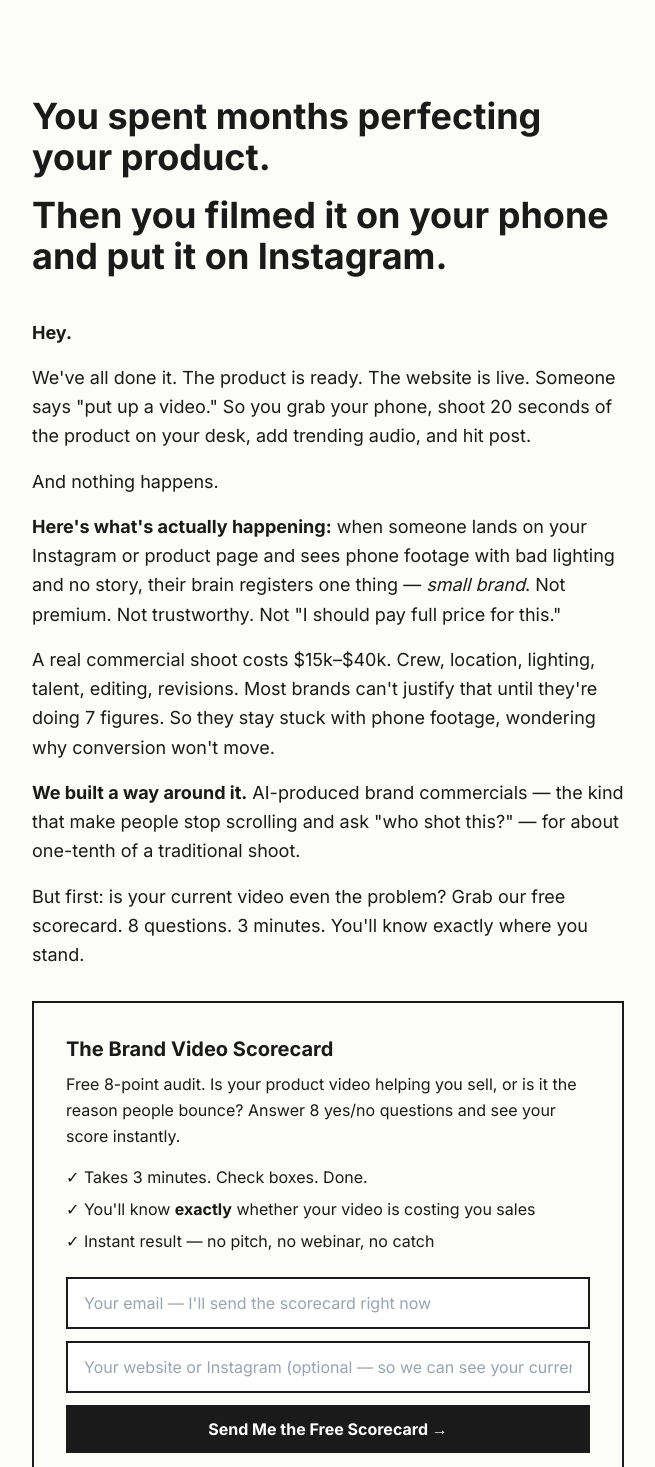
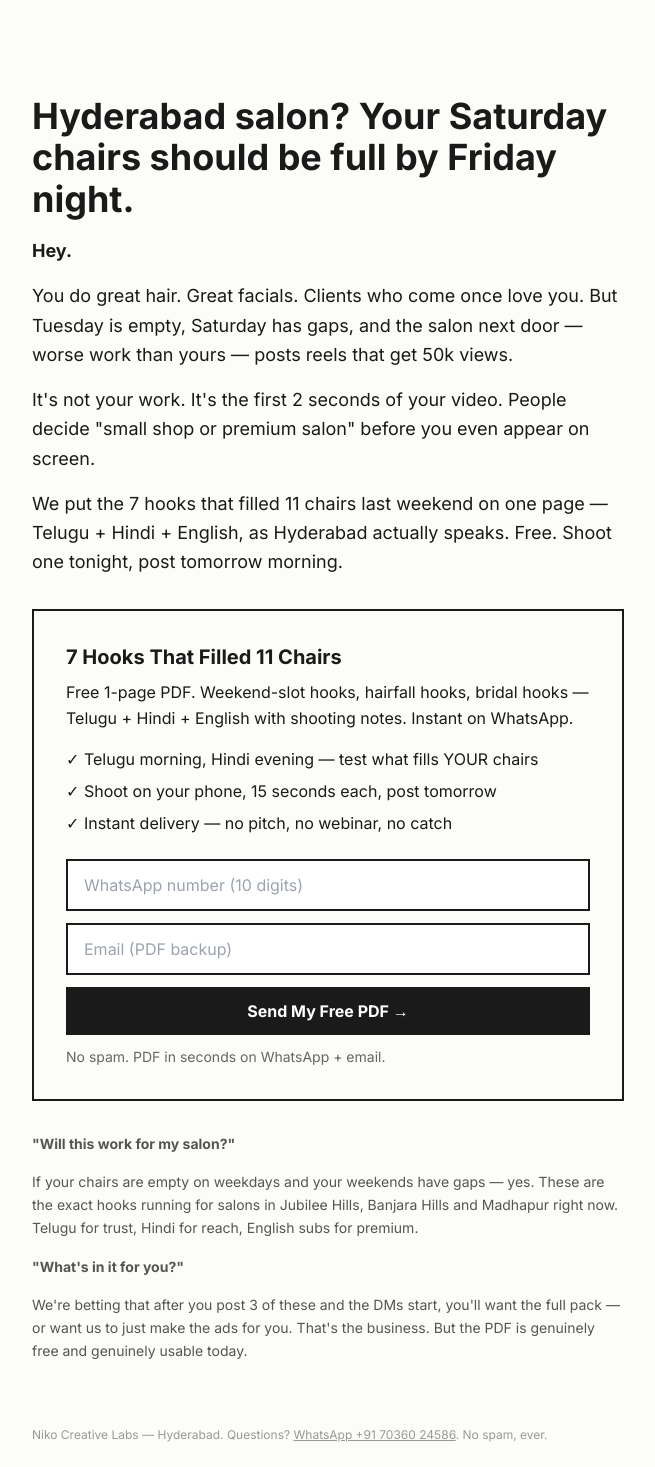
Before and after one commit to Premraj123456/nikocreativelabs, a Next.js app: page /funnel in a window 1280 px wide. Shown: the top 1467 px of the page, without its empty margins (312-967 px from the left). Built offline with nearby package versions, Linux system fonts and the light colour scheme.

Commit message:
Salon funnel: 7-hooks magnet, Rs149 pack, WhatsApp wiring

```diff
--- a/src/app/api/lead/route.ts
+++ b/src/app/api/lead/route.ts
@@ -8,6 +8,7 @@ export async function POST(req: Request) {
   try {
     const formData = await req.formData();
     const email = formData.get("email")?.toString();
+    const phone = formData.get("phone")?.toString();
     const website = formData.get("website")?.toString();
 
     if (!email) {
@@ -17,8 +18,9 @@ export async function POST(req: Request) {
     // Log the lead
     const lead = {
       email,
+      phone: phone || "",
       website: website || "",
-      source: "squeeze_page",
+      source: "salon_squeeze_page",
       timestamp: new Date().toISOString(),
     };
 
@@ -36,7 +38,7 @@ export async function POST(req: Request) {
       console.log("[LEAD-FILE-SKIPPED]", (e as Error).message);
     }
 
-    console.log(`[LEAD] ${email}${website ? ` | ${website}` : ""}`);
+    console.log(`[LEAD] ${email}${phone ? ` | ${phone}` : ""}${website ? ` | ${website}` : ""}`);
 
     // Email the lead so it lands in the inbox (server filesystem is ephemeral)
     const apiKey = process.env.RESEND_API_KEY;
@@ -48,8 +50,8 @@ export async function POST(req: Request) {
           from: "Niko Labs <hello@nikocreativelabs.com>",
           to: ["hello@nikocreativelabs.com"],
           replyTo: email,
-          subject: `New scorecard lead — ${email}`,
-          text: `New scorecard lead — Niko Creative Labs\n\nEmail: ${email}\nWebsite/IG: ${website || "-"}\nSource: squeeze_page\nTime: ${lead.timestamp}\n\nReply to: ${email}`,
+          subject: `New salon lead — ${email}${phone ? ` / ${phone}` : ""}`,
+          text: `New salon lead — Niko Creative Labs\n\nEmail: ${email}\nWhatsApp: ${phone || "-"}\nWebsite/IG: ${website || "-"}\nSource: salon_squeeze_page\nTime: ${lead.timestamp}\n\nReply to: ${email}`,
         });
         console.log(`[LEAD-EMAILED] ${email}`);
       } catch (e) {
@@ -58,7 +60,7 @@ export async function POST(req: Request) {
     }
 
     // Redirect to thank-you page
-    return NextResponse.redirect(new URL("/thanks", req.url), 303);
+    return NextResponse.redirect(new URL("/funnel/thanks", req.url), 303);
   } catch (err) {
     console.error("Lead capture error:", err);
     return NextResponse.json({ error: "Something went wrong" }, { status: 500 });
--- a/src/app/funnel/offer/page.tsx
+++ b/src/app/funnel/offer/page.tsx
@@ -73,7 +73,7 @@ export default function BrandCommercial() {
           >
             Get Custom Quote — Call +91 70360 24586 →
           </a>
-          <p className="text-sm text-[#999] mt-3 text-center">Not sure? Start with a Rs 4,999 concept — see your product as a commercial in 48 hours. <a href="/#contact" className="underline">Get concept →</a></p>
+          <p className="text-sm text-[#999] mt-3 text-center">Not sure? Start with the Rs 149 Scroll-Starter Pack — 40 hooks + scripts today. <a href="https://checkout.dodopayments.com/buy/pdt_0No9OjEaOMNJun6fxCNKx" target="_blank" rel="noopener noreferrer" className="underline">Get pack →</a> Or we&apos;ll do one reel for you, Rs 999 in 48hrs.</p>
         </div>
 
         <h3 className="text-xl font-bold mb-4">What changes after you get these videos</h3>
@@ -97,7 +97,7 @@ export default function BrandCommercial() {
           Real client work (Glam Factor salon sale ad) + concepts across categories. See more at <a href="https://instagram.com/nikocreativelabs" className="underline">@nikocreativelabs</a>.
         </p>
         <p className="text-base leading-relaxed mb-4">
-          <strong>Want to see your product first?</strong> That&apos;s what the $79 Spec is for. We&apos;ll make a 15-second spec of YOUR product before you commit to the full package. If you love it, we roll into the full package. If not, keep the spec — we&apos;ll refund you.
+          <strong>Want to see your salon first?</strong> That&apos;s what the Rs 999 reel is for. Send phone footage — we&apos;ll send back a finished scroll-stopper in 48 hours. If you love it, we roll into the full package. Starter Rs 14,999 credits toward the Rs 49k flagship within 14 days.
         </p>
 
         <div className="border-2 border-[#1A1A1A] p-5 mb-8">
@@ -118,16 +118,17 @@ export default function BrandCommercial() {
           <p className="text-base leading-relaxed mb-4">
             <strong>Here&apos;s what to do:</strong>
           </p>
-          <p className="text-base leading-relaxed mb-2">1. Grab the $79 Spec — we&apos;ll make a 15-second commercial of your product.</p>
+          <p className="text-base leading-relaxed mb-2">1. Grab the Rs 149 pack — or the Rs 999 done-for-you reel.</p>
           <p className="text-base leading-relaxed mb-2">2. If you love it, we&apos;ll talk about the full package and lock in your slot.</p>
           <p className="text-base leading-relaxed mb-4">3. If not, take your money back. No questions.</p>
 
           <a
-            href="/#contact"
+            href="https://checkout.dodopayments.com/buy/pdt_0No9OjEaOMNJun6fxCNKx"
             target="_blank"
+            rel="noopener noreferrer"
             className="block w-full text-center py-3 bg-[#1A1A1A] text-white font-bold text-base hover:bg-[#333] transition-colors"
           >
-            Start with Rs 4,999 concept →
+            Start with Rs 149 pack →
           </a>
         </div>
 
--- a/src/app/funnel/page.tsx
+++ b/src/app/funnel/page.tsx
@@ -1,53 +1,40 @@
 import type { Metadata } from "next";
 
 export const metadata: Metadata = {
-  title: "Get Your Free Brand Video Scorecard — Funnel Than Phone Footage — Niko Creative Labs",
-  description: "A real commercial costs $15k+. We make AI-produced brand commercials for a fraction. See the difference. Free scorecard.",
+  title: "Hyderabad Salon? Fill This Weekend's Chairs — Free 7 Hooks PDF — Niko Creative Labs",
+  description: "Free 1-page PDF: 7 hooks (Telugu + Hindi + English) that filled 11 chairs last weekend. Shoot tonight, post tomorrow.",
 };
 
-export default function Home() {
+export default function SalonFunnel() {
   return (
     <main className="min-h-screen bg-[#FCFCF9] text-[#1A1A1A] font-sans">
       <div className="max-w-[640px] mx-auto px-6 py-16 md:py-24">
 
         <h1 className="text-[1.75rem] md:text-[2.25rem] leading-[1.15] font-bold mb-4">
-          You spent months perfecting your product.
+          Hyderabad salon? Your Saturday chairs should be full by Friday night.
         </h1>
-        <h1 className="text-[1.75rem] md:text-[2.25rem] leading-[1.15] font-bold mb-10">
-          Then you filmed it on your phone and put it on Instagram.
-        </h1>
-
         <p className="text-lg leading-relaxed mb-4">
           <strong>Hey.</strong>
         </p>
         <p className="text-lg leading-relaxed mb-4">
-          We&apos;ve all done it. The product is ready. The website is live. Someone says &quot;put up a video.&quot; So you grab your phone, shoot 20 seconds of the product on your desk, add trending audio, and hit post.
+          You do great hair. Great facials. Clients who come once love you. But Tuesday is empty, Saturday has gaps, and the salon next door — worse work than yours — posts reels that get 50k views.
         </p>
         <p className="text-lg leading-relaxed mb-4">
-          And nothing happens.
-        </p>
-        <p className="text-lg leading-relaxed mb-4">
-          <strong>Here&apos;s what&apos;s actually happening:</strong> when someone lands on your Instagram or product page and sees phone footage with bad lighting and no story, their brain registers one thing — <em>small brand</em>. Not premium. Not trustworthy. Not &quot;I should pay full price for this.&quot;
-        </p>
-        <p className="text-lg leading-relaxed mb-4">
-          A real commercial shoot costs $15k–$40k. Crew, location, lighting, talent, editing, revisions. Most brands can&apos;t justify that until they&apos;re doing 7 figures. So they stay stuck with phone footage, wondering why conversion won&apos;t move.
-        </p>
-        <p className="text-lg leading-relaxed mb-4">
-          <strong>We built a way around it.</strong> AI-produced brand commercials — the kind that make people stop scrolling and ask &quot;who shot this?&quot; — for about one-tenth of a traditional shoot.
+          It&apos;s not your work. It&apos;s the first 2 seconds of your video. People decide &quot;small shop or premium salon&quot; before you even appear on screen.
         </p>
         <p className="text-lg leading-relaxed mb-8">
-          But first: is your current video even the problem? Grab our free scorecard. 8 questions. 3 minutes. You&apos;ll know exactly where you stand.
+          We put the 7 hooks that filled 11 chairs last weekend on one page — Telugu + Hindi + English, as Hyderabad actually speaks. Free. Shoot one tonight, post tomorrow morning.
         </p>
 
         <div className="border-2 border-[#1A1A1A] p-6 md:p-8 mb-8">
-          <h2 className="text-xl font-bold mb-2">The Brand Video Scorecard</h2>
+          <h2 className="text-xl font-bold mb-2">7 Hooks That Filled 11 Chairs</h2>
           <p className="text-base leading-relaxed mb-4">
-            Free 8-point audit. Is your product video helping you sell, or is it the reason people bounce? Answer 8 yes/no questions and see your score instantly.
+            Free 1-page PDF. Weekend-slot hooks, hairfall hooks, bridal hooks — Telugu + Hindi + English with shooting notes. Instant on WhatsApp.
           </p>
           <ul className="space-y-2 mb-6 text-base">
-            <li>✓ Takes 3 minutes. Check boxes. Done.</li>
-            <li>✓ You&apos;ll know <strong>exactly</strong> whether your video is costing you sales</li>
-            <li>✓ Instant result — no pitch, no webinar, no catch</li>
+            <li>✓ Telugu morning, Hindi evening — test what fills YOUR chairs</li>
+            <li>✓ Shoot on your phone, 15 seconds each, post tomorrow</li>
+            <li>✓ Instant delivery — no pitch, no webinar, no catch</li>
           </ul>
 
           <form
@@ -56,40 +43,42 @@ export default function Home() {
             className="space-y-3"
           >
             <input
-              type="email"
-              name="email"
-              placeholder="Your email — I'll send the scorecard right now"
+              type="tel"
+              name="phone"
+              placeholder="WhatsApp number (10 digits)"
               required
+              pattern="[0-9]{10}"
+              maxLength={10}
               className="w-full px-4 py-3 border-2 border-[#1A1A1A] bg-white text-base focus:outline-none focus:ring-2 focus:ring-[#1A1A1A]"
             />
             <input
-              type="url"
-              name="website"
-              placeholder="Your website or Instagram (optional — so we can see your current video)"
+              type="email"
+              name="email"
+              placeholder="Email (PDF backup)"
+              required
               className="w-full px-4 py-3 border-2 border-[#1A1A1A] bg-white text-base focus:outline-none focus:ring-2 focus:ring-[#1A1A1A]"
             />
             <button
               type="submit"
               className="w-full py-3 bg-[#1A1A1A] text-white font-bold text-base hover:bg-[#333] transition-colors"
             >
-              Send Me the Free Scorecard →
+              Send My Free PDF →
             </button>
           </form>
 
-          <p className="text-sm text-[#666] mt-3">No spam. No pitches. Just the scorecard.</p>
+          <p className="text-sm text-[#666] mt-3">No spam. PDF in seconds on WhatsApp + email.</p>
         </div>
 
         <div className="space-y-4 text-sm text-[#555] leading-relaxed">
-          <p><strong>&quot;AI-produced? Is this just cheap AI slop?&quot;</strong></p>
-          <p>Fair question. It&apos;s not. We don&apos;t type a prompt and ship whatever comes out. We use Seedance — the same engine ByteDance built — but we direct it like a real shoot. Reference images. Shot composition. Color grade. We iterate until it looks like someone spent $20k on a crew. The AI is the camera. We&apos;re the directors.</p>
-          <p>We&apos;ve done spec work across categories — skincare, watches, and short film concepts. See it at <a href="https://instagram.com/nikocreativelabs" className="underline">@nikocreativelabs</a> — go see for yourself.</p>
+          <p><strong>&quot;Will this work for my salon?&quot;</strong></p>
+          <p>If your chairs are empty on weekdays and your weekends have gaps — yes. These are the exact hooks running for salons in Jubilee Hills, Banjara Hills and Madhapur right now. Telugu for trust, Hindi for reach, English subs for premium.</p>
 
           <p><strong>&quot;What&apos;s in it for you?&quot;</strong></p>
-          <p>We&apos;re betting that after you see the scorecard — and after you compare your current video to what&apos;s possible — you&apos;ll want us to make one for your brand. That&apos;s the business. But the scorecard is genuinely free, genuinely useful, and has no pitch inside.</p>
+          <p>We&apos;re betting that after you post 3 of these and the DMs start, you&apos;ll want the full pack — or want us to just make the ads for you. That&apos;s the business. But the PDF is genuinely free and genuinely usable today.</p>
         </div>
 
         <p className="text-xs text-[#999] mt-16">
-          Niko Creative Labs — AI-produced brand commercials. Questions? <a href="tel:+917036024586" className="underline">Call +91 70360 24586</a>. No spam, ever.
+          Niko Creative Labs — Hyderabad. Questions? <a href="https://wa.me/917036024586?text=Hi%20Niko!%20I%20want%20the%207%20hooks%20PDF%20for%20my%20salon." className="underline">WhatsApp +91 70360 24586</a>. No spam, ever.
         </p>
 
       </div>
--- a/src/app/funnel/thanks/page.tsx
+++ b/src/app/funnel/thanks/page.tsx
@@ -1,77 +1,82 @@
 import type { Metadata } from "next";
 
 export const metadata: Metadata = {
-  title: "Your Scorecard Is Ready — Niko Creative Labs",
+  title: "Your 7 Hooks Are On The Way — Niko Creative Labs",
 };
 
-export default function Thanks() {
+const PACK_LINK = "https://checkout.dodopayments.com/buy/pdt_0No9OjEaOMNJun6fxCNKx";
+const WA_AUDIT =
+  "https://wa.me/917036024586?text=Hi%20Niko!%20I%20just%20grabbed%20the%207%20hooks%20PDF.%20My%20salon%20IG%20is%3A%20";
+const WA_BUMP =
+  "https://wa.me/917036024586?text=Hi%20Niko!%20I%20bought%20the%20Rs.149%20pack.%20I%20want%20the%20Rs.999%20done-for-you%20reel.%20My%20footage%20is%20ready.";
+
+export default function SalonThanks() {
   return (
     <main className="min-h-screen bg-[#FCFCF9] text-[#1A1A1A] font-sans">
       <div className="max-w-[640px] mx-auto px-6 py-16 md:py-24">
 
         <h1 className="text-[1.75rem] md:text-[2.25rem] leading-[1.15] font-bold mb-4">
-          Check your inbox.
+          Thanks — your 7 hooks are on the way.
         </h1>
-        <p className="text-lg leading-relaxed mb-2">
-          The Brand Video Scorecard is on its way. Should arrive in under a minute.
+        <p className="text-lg leading-relaxed mb-8">
+          Check WhatsApp in 2 minutes + email backup. Or{" "}
+          <a href="/funnel/salon-7-hooks.pdf" className="underline font-bold">
+            download it right now →
+          </a>
         </p>
         <p className="text-lg leading-relaxed mb-8">
-          Open it, pull up your most recent product video, and answer the 8 questions. You&apos;ll know in 3 minutes whether your video is helping or hurting.
+          Pick 1 hook tonight, shoot 15 seconds, post tomorrow morning. And there&apos;s something you should know...
         </p>
 
         <div className="border-2 border-[#1A1A1A] p-6 md:p-8 mb-8">
-          <h2 className="text-xl font-bold mb-2">And there&apos;s something you should know...</h2>
+          <h2 className="text-xl font-bold mb-2">Don&apos;t stop at 7. Get all 40.</h2>
           <p className="text-base leading-relaxed mb-4">
-            That scorecard told you <strong>whether</strong> your video is the problem. But even if you scored 8 out of 8 NOs — it doesn&apos;t show you what&apos;s <strong>possible</strong>.
-          </p>
-          <p className="text-base leading-relaxed mb-4">
-            Most founders have never seen their product treated like a real brand. Never seen it with proper lighting, composition, a story. They don&apos;t know what they&apos;re missing — so they don&apos;t know how much money they&apos;re leaving on the table.
-          </p>
-          <p className="text-base leading-relaxed mb-4">
-            <strong>We&apos;ll show you.</strong> Send us your product link and brand colors. Within 48 hours, we&apos;ll send back a 15-second AI-produced spec commercial of YOUR product. No stock footage. No templates. Your actual product, directed like a real shoot.
+            The free PDF fixes this weekend. The <strong>Scroll-Starter Pack</strong> fixes every week: 40 Telugu + Hindi hooks, 10 ready-to-shoot 15-sec scripts with captions, 10 CapCut templates, and the 7-day Telugu-AM / Hindi-PM posting plan. Shoot tonight, get DMs this week. Instant download.
           </p>
 
           <div className="bg-[#F5F5F0] p-4 mb-5">
-            <p className="text-3xl font-bold mb-1">$79</p>
-            <p className="text-sm text-[#555]">One-time. Your product, a 15-second spec commercial, in 48 hours.</p>
+            <p className="text-3xl font-bold mb-1">Rs. 149</p>
+            <p className="text-sm text-[#555]">One-time. Instant download. Closes Sunday.</p>
           </div>
 
-          <p className="text-sm leading-relaxed mb-5 text-[#555]">
-            <strong>Why $79?</strong> Two reasons. One: it&apos;s low enough you don&apos;t have to think about it. Two: it filters out people who aren&apos;t serious. At $79, you&apos;re saying &quot;I care enough to see what&apos;s possible.&quot; That&apos;s who we want to work with.
-          </p>
-
           <a
-            href="https://checkout.dodopayments.com/buy/pdt_0NmklXEsNQRf1M9VqOsFO"
+            href={PACK_LINK}
             target="_blank"
             rel="noopener noreferrer"
             className="block w-full text-center py-3 bg-[#1A1A1A] text-white font-bold text-base hover:bg-[#333] transition-colors"
           >
-            Get Your 15-Second Spec — $79 →
+            Get The Pack — Rs.149 →
           </a>
 
-          <p className="text-sm text-[#999] mt-3">
-            <strong>And if you don&apos;t like it?</strong> Keep it anyway. If the spec doesn&apos;t make you say &quot;damn, my product can look like that?&quot;, just tell us and we&apos;ll refund you. We&apos;re that confident.
+          <p className="text-sm text-[#555] mt-4">
+            <strong>Bump:</strong> bought the pack? We&apos;ll do one reel for you — send phone footage, back in 48hrs (Rs.999).{" "}
+            <a href={WA_BUMP} className="underline">Claim on WhatsApp →</a>
           </p>
+        </div>
+
+        <div className="border border-[#ccc] p-6 mb-8">
+          <p className="font-bold text-base mb-2">Want it for YOUR salon, free?</p>
+          <p className="text-sm leading-relaxed text-[#555] mb-4">
+            Get my free 30-sec voice audit — 3 hook ideas for your chairs. Send your Instagram link on WhatsApp.
+          </p>
+          <a
+            href={WA_AUDIT}
+            className="block w-full text-center py-3 border-2 border-[#1A1A1A] font-bold text-base hover:bg-[#eee] transition-colors"
+          >
+            Get Free Audit on WhatsApp →
+          </a>
         </div>
 
         <div className="space-y-3 text-sm text-[#555] leading-relaxed mb-8">
           <p><strong>What happens next:</strong></p>
-          <p>1. Scorecard arrives. Go through it on your current video.</p>
-          <p>2. If you scored 3+ NOs — grab the $79 Spec above. See your product like you&apos;ve never seen it.</p>
-          <p>3. If you love the spec — we&apos;ll talk about the full commercial package.</p>
-          <p>4. If not — keep the spec, get your $79 back. No hard feelings.</p>
-        </div>
-
-        <div className="space-y-4 text-sm text-[#555] leading-relaxed border-t border-[#ddd] pt-6">
-          <p><strong>&quot;Who are you?&quot;</strong></p>
-          <p>Niko Creative Labs — we make brands look expensive without the $15k–$40k production bill. See spec work at <a href="https://instagram.com/nikocreativelabs" className="underline">@nikocreativelabs</a>.</p>
-
-          <p><strong>&quot;Is this just AI slop?&quot;</strong></p>
-          <p>No. Each spec is directed — reference images, shot composition, pacing, color, sound design. The AI is the camera. We&apos;re the directors. The difference shows.</p>
+          <p>1. PDF arrives. Post 1 hook tomorrow.</p>
+          <p>2. Pack Rs.149 above — 40 hooks + scripts so you never wonder &quot;what do I post?&quot; again.</p>
+          <p>3. Ready to look premium? Premium Commercial Rs.49,000 — national-brand look in 7 days. (Starter Rs.14,999 credits toward flagship.)</p>
+          <p>4. Stay full: Rs.9,999/mo — 4 reels + 1 ad monthly.</p>
         </div>
 
         <p className="text-xs text-[#999] mt-16">
-          Niko Creative Labs. If the scorecard doesn&apos;t arrive, check spam and mark as not spam. Questions? <a href="tel:+917036024586" className="underline">Call +91 70360 24586</a>.
+          Niko Creative Labs — Hyderabad. Questions? <a href="https://wa.me/917036024586" className="underline">WhatsApp +91 70360 24586</a>.
         </p>
 
       </div>
```
Also changed, not shown: 1 other file (tests, documents, lock files or other folders).
